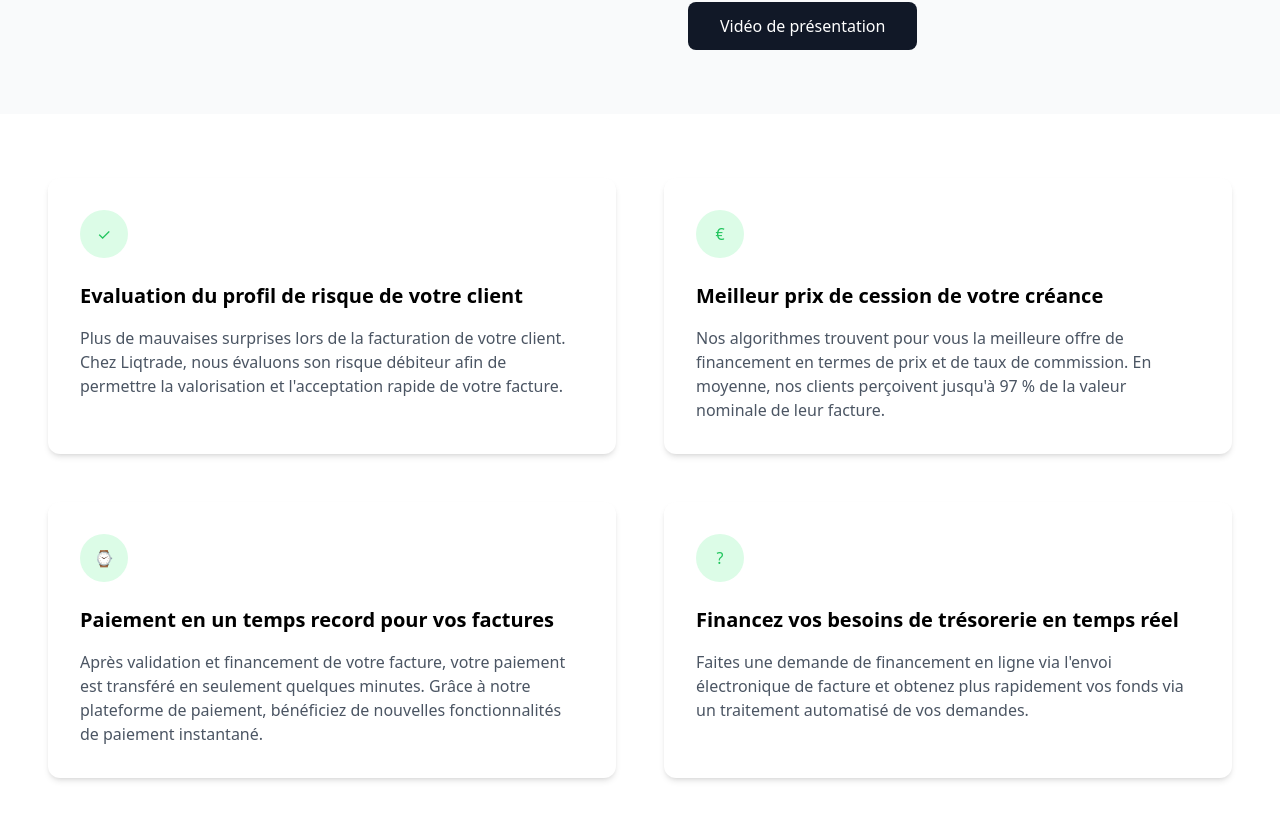
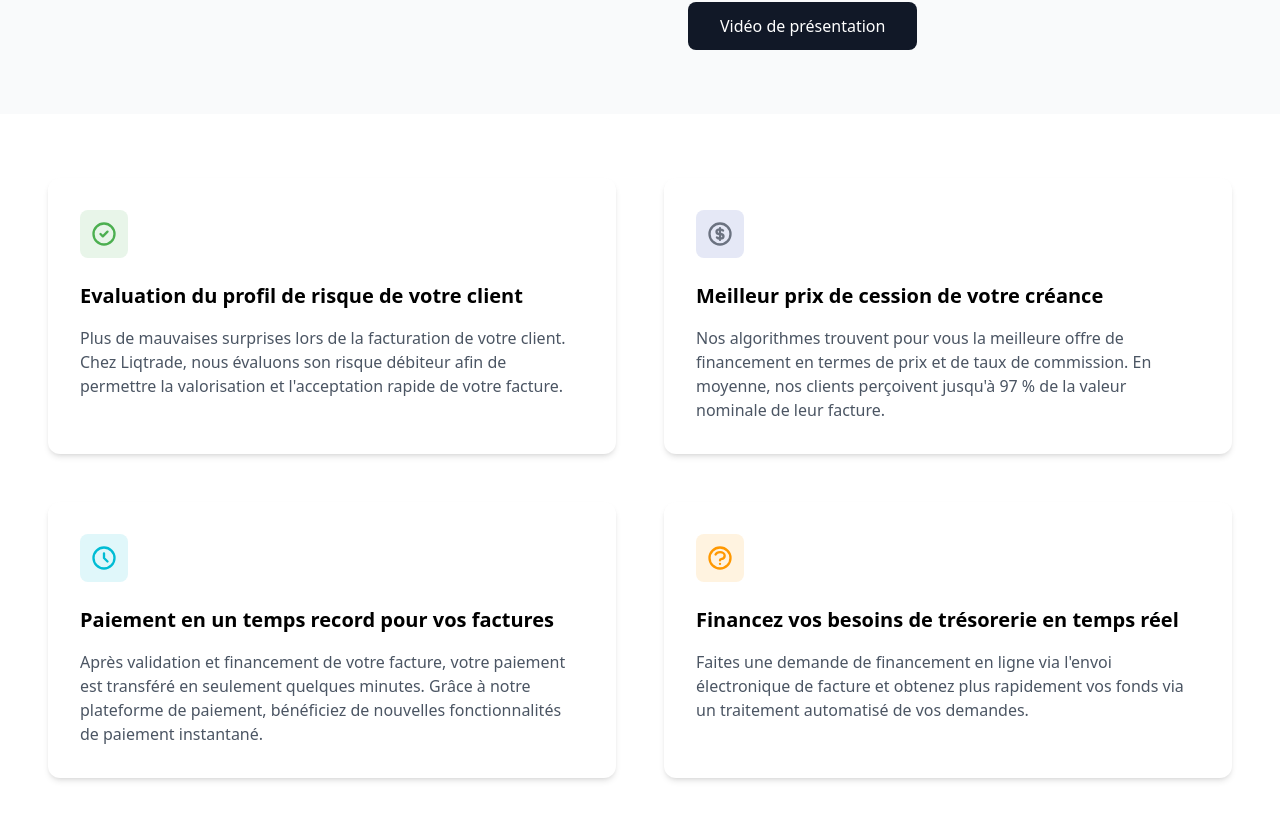
Before and after one commit to jennaram/liqtrade-frontend, a Next.js app: page / in a window 1280 px wide. Shown: the part 1305-2125 px from the top of the page. Built offline with nearby package versions, Linux system fonts and the light colour scheme.

Commit message:
style: mise à jour des icônes et des couleurs dans la section des fonctionnalités pour une meilleure cohérence visuelle

```diff
--- a/src/app/page.tsx
+++ b/src/app/page.tsx
@@ -140,8 +140,10 @@ export default function Home() {
       <section className="px-4 md:px-12 py-8 md:py-16">
         <div className="grid grid-cols-1 md:grid-cols-2 gap-8 md:gap-12 md:max-w-[1200px] mx-auto">
           <div className="p-6 md:p-8 bg-white rounded-xl shadow-md">
-            <div className="w-12 h-12 bg-[#DCFCE7] rounded-full flex items-center justify-center mb-6 mx-auto md:mx-0">
-              <span className="text-[#22C55E]">✓</span>
+            <div className="w-12 h-12 bg-[#E8F5E9] rounded-lg flex items-center justify-center mb-6 mx-auto md:mx-0">
+              <svg className="w-7 h-7 text-[#4CAF50]" fill="none" stroke="currentColor" viewBox="0 0 24 24" xmlns="http://www.w3.org/2000/svg">
+                <path strokeLinecap="round" strokeLinejoin="round" strokeWidth="2" d="M9 12l2 2 4-4m6 2a9 9 0 11-18 0 9 9 0 0118 0z"></path>
+              </svg>
             </div>
             <h3 className="text-xl font-semibold mb-4 text-center md:text-left">Evaluation du profil de risque de votre client</h3>
             <p className="text-gray-600 text-center md:text-left">
@@ -149,8 +151,10 @@ export default function Home() {
             </p>
           </div>
           <div className="p-6 md:p-8 bg-white rounded-xl shadow-md">
-            <div className="w-12 h-12 bg-[#DCFCE7] rounded-full flex items-center justify-center mb-6 mx-auto md:mx-0">
-              <span className="text-[#22C55E]">€</span>
+            <div className="w-12 h-12 bg-[#E5E8F6] rounded-lg flex items-center justify-center mb-6 mx-auto md:mx-0">
+              <svg className="w-7 h-7 text-[#6B7280]" fill="none" stroke="currentColor" viewBox="0 0 24 24" xmlns="http://www.w3.org/2000/svg">
+                <path strokeLinecap="round" strokeLinejoin="round" strokeWidth="2" d="M12 8c-1.657 0-3 .895-3 2s1.343 2 3 2 3 .895 3 2-1.343 2-3 2m0-8c1.11 0 2.08.402 2.599 1M12 8V7m0 1v8m0 0v1m0-1c-1.11 0-2.08-.402-2.599-1M21 12a9 9 0 11-18 0 9 9 0 0118 0z"></path>
+              </svg>
             </div>
             <h3 className="text-xl font-semibold mb-4 text-center md:text-left">Meilleur prix de cession de votre créance</h3>
             <p className="text-gray-600 text-center md:text-left">
@@ -158,8 +162,10 @@ export default function Home() {
             </p>
           </div>
           <div className="p-6 md:p-8 bg-white rounded-xl shadow-md">
-            <div className="w-12 h-12 bg-[#DCFCE7] rounded-full flex items-center justify-center mb-6 mx-auto md:mx-0">
-              <span className="text-[#22C55E]">⌚</span>
+            <div className="w-12 h-12 bg-[#E0F7FA] rounded-lg flex items-center justify-center mb-6 mx-auto md:mx-0">
+              <svg className="w-7 h-7 text-[#00BCD4]" fill="none" stroke="currentColor" viewBox="0 0 24 24" xmlns="http://www.w3.org/2000/svg">
+                <path strokeLinecap="round" strokeLinejoin="round" strokeWidth="2" d="M12 8v4l3 3m6-3a9 9 0 11-18 0 9 9 0 0118 0z"></path>
+              </svg>
             </div>
             <h3 className="text-xl font-semibold mb-4 text-center md:text-left">Paiement en un temps record pour vos factures</h3>
             <p className="text-gray-600 text-center md:text-left">
@@ -167,8 +173,10 @@ export default function Home() {
             </p>
           </div>
           <div className="p-6 md:p-8 bg-white rounded-xl shadow-md">
-            <div className="w-12 h-12 bg-[#DCFCE7] rounded-full flex items-center justify-center mb-6 mx-auto md:mx-0">
-              <span className="text-[#22C55E]">?</span>
+            <div className="w-12 h-12 bg-[#FFF3E0] rounded-lg flex items-center justify-center mb-6 mx-auto md:mx-0">
+              <svg className="w-7 h-7 text-[#FF9800]" fill="none" stroke="currentColor" viewBox="0 0 24 24" xmlns="http://www.w3.org/2000/svg">
+                <path strokeLinecap="round" strokeLinejoin="round" strokeWidth="2" d="M8.228 9c.549-1.165 2.03-2 3.772-2 2.21 0 4 1.343 4 3 0 1.4-1.278 2.575-3.006 2.907-.542.104-.994.54-.994 1.093m0 3h.01M21 12a9 9 0 11-18 0 9 9 0 0118 0z"></path>
+              </svg>
             </div>
             <h3 className="text-xl font-semibold mb-4 text-center md:text-left">Financez vos besoins de trésorerie en temps réel</h3>
             <p className="text-gray-600 text-center md:text-left">
```
